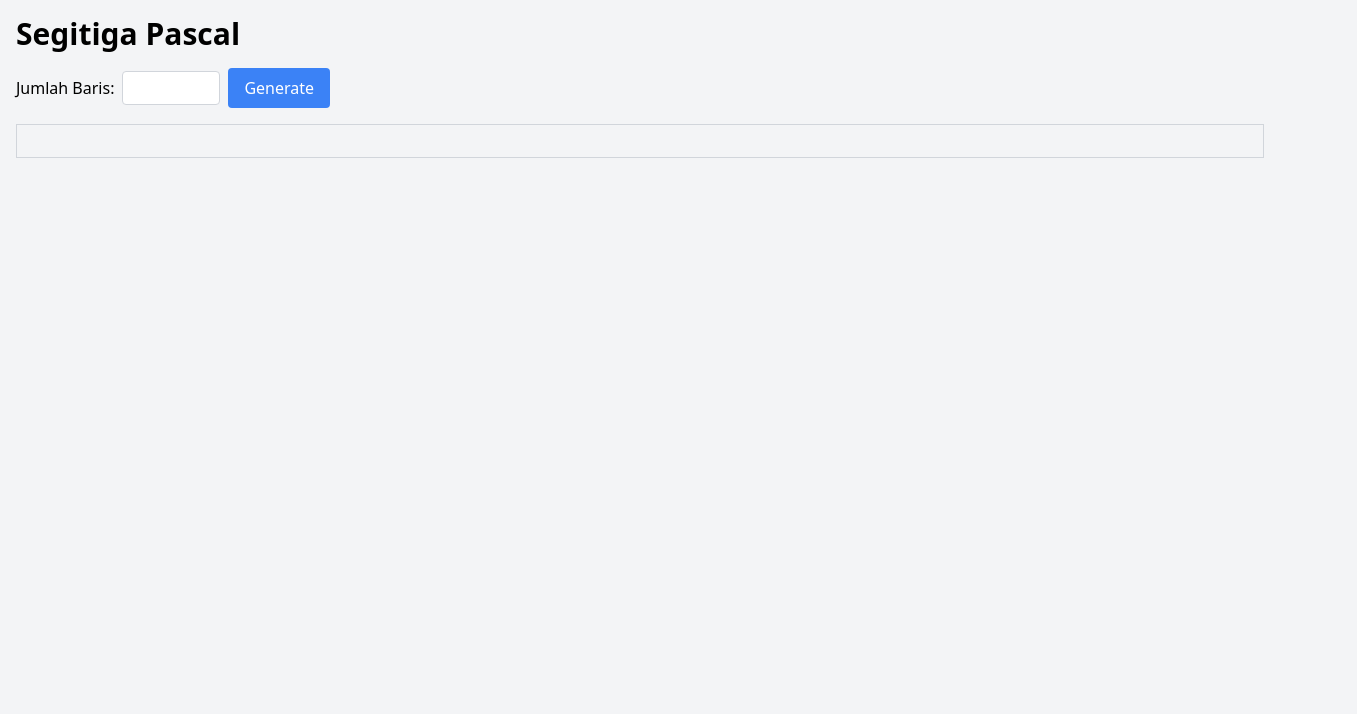
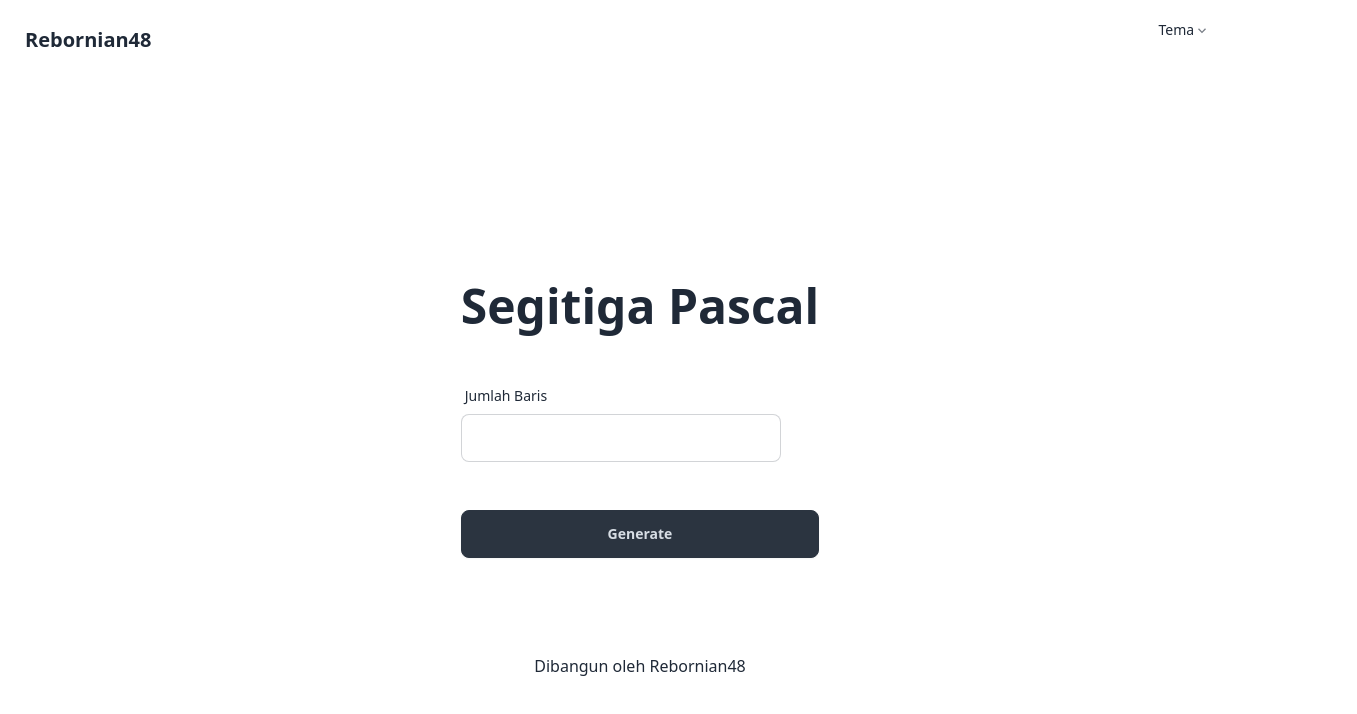
Before and after one commit to Rebornian48/segitiga-pascal, a plain HTML site: page index.html in a window 1280 px wide. Shown: the whole page, 1357 px wide, since content can reach past the window. Drawn offline with nearby package versions, Linux system fonts and the light colour scheme.

Commit message:
Update index.html

```diff
--- a/index.html
+++ b/index.html
@@ -20,19 +20,70 @@
     <meta http-equiv="Cache-Control" content="no-cache" />
     <meta name="author" content="Rebornian48" />
     <title>Segitiga Pascal</title>
-    <link href="https://cdn.jsdelivr.net/npm/tailwindcss@2.2.19/dist/tailwind.min.css" rel="stylesheet">
+    <link href="https://cdn.jsdelivr.net/npm/daisyui@4.6.0/dist/full.min.css" rel="stylesheet" type="text/css" />
+    <script src="https://cdn.tailwindcss.com"></script>
 </head>
 
-<body class="bg-gray-100">
-    <div class="container mx-auto p-4">
-        <h1 class="text-3xl font-bold mb-4">Segitiga Pascal</h1>
-        <div class="flex items-center mb-4">
-            <label for="rows" class="mr-2">Jumlah Baris:</label>
-            <input type="number" id="rows" min="1" max="20" class="border border-gray-300 px-2 py-1 rounded">
-            <button onclick="generatePascalTriangle()"
-                class="ml-2 bg-blue-500 text-white px-4 py-2 rounded hover:bg-blue-600">Generate</button>
+<body>
+    <div class="navbar bg-base-100">
+        <div class="flex-1">
+            <a class="btn btn-ghost text-xl">Rebornian48</a>
         </div>
-        <div id="triangle" class="border border-gray-300 p-4"></div>
+        <div class="flex-none">
+            <ul class="menu menu-horizontal px-1">
+                <div class="dropdown mb-5">
+                    <div tabindex="0" role="button" class="m-1">
+                        Tema
+                        <svg width="12px" height="12px" class="h-2 w-2 fill-current opacity-60 inline-block"
+                            xmlns="http://www.w3.org/2000/svg" viewBox="0 0 2048 2048">
+                            <path d="M1799 349l242 241-1017 1017L7 590l242-241 775 775 775-775z"></path>
+                        </svg>
+                    </div>
+                    <ul tabindex="0" class="dropdown-content z-[1] p-2 shadow-2xl bg-base-300 rounded-box w-52">
+                        <li><input type="radio" name="theme-dropdown"
+                                class="theme-controller btn btn-sm btn-block btn-ghost justify-start" aria-label="Gelap"
+                                value="dark" /></li>
+                        <li><input type="radio" name="theme-dropdown"
+                                class="theme-controller btn btn-sm btn-block btn-ghost justify-start"
+                                aria-label="Terang" value="light" /></li>
+                        <li><input type="radio" name="theme-dropdown"
+                                class="theme-controller btn btn-sm btn-block btn-ghost justify-start" aria-label="Malam"
+                                value="night" /></li>
+                        <li><input type="radio" name="theme-dropdown"
+                                class="theme-controller btn btn-sm btn-block btn-ghost justify-start" aria-label="Senja"
+                                value="sunset" /></li>
+                    </ul>
+                </div>
+                <li>&nbsp;&nbsp;&nbsp;&nbsp;</li>
+                <li>&nbsp;&nbsp;&nbsp;&nbsp;</li>
+                <li>&nbsp;&nbsp;&nbsp;&nbsp;</li>
+                <li>&nbsp;&nbsp;&nbsp;&nbsp;</li>
+            </ul>
+        </div>
+    </div>
+    <div class="hero min-h-screen bg-base-100">
+        <div class="hero-content text-center">
+            <div class="max-w-md">
+                <h1 class="text-5xl font-bold">Segitiga Pascal</h1>
+                <h1 class="text-5xl">&nbsp;</h1>
+                <main>
+                    <div class="search" id="feature-search">
+                        <label class="form-control">
+                            <div class="label">
+                                <span class="label-text">Jumlah Baris</span>
+                            </div>
+                            <input type="number" id="rows" min="1" max="20" class="input input-bordered w-full max-w-xs">
+                                <h1 class="text-5xl">&nbsp;</h1>
+                            <button onclick="generatePascalTriangle()" class="btn btn-neutral">Generate</button>
+                    </div>
+                    <h1 class="text-5xl">&nbsp;</h1>
+                    <div id="triangle"></div>
+            </main>
+            <h1 class="text-5xl">&nbsp;</h1>
+            <footer>
+                <p class="text-center">Dibangun oleh <a href="https://rebornian48.github.io/">Rebornian48</a></p>
+            </footer>
+        </div>
     </div>
 
     <script src="./assets/js/pascal.js"></script>
```
